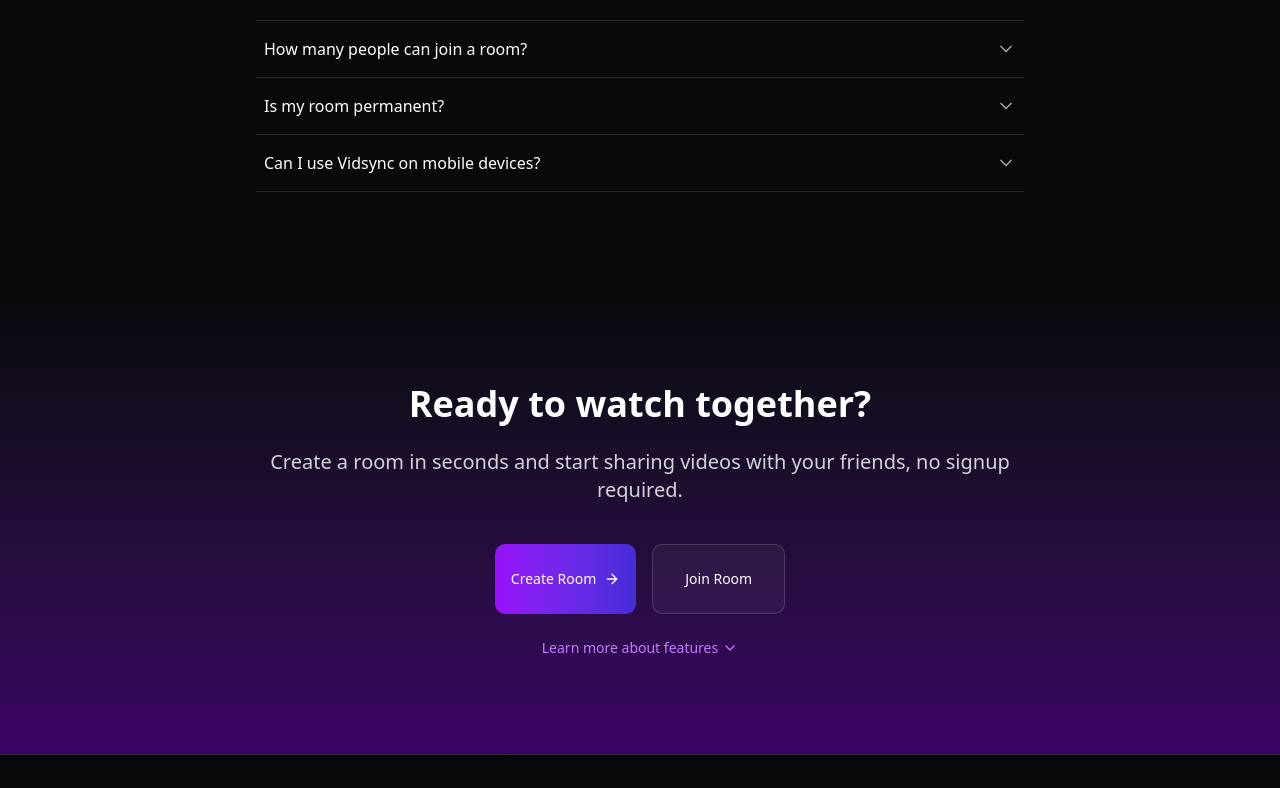
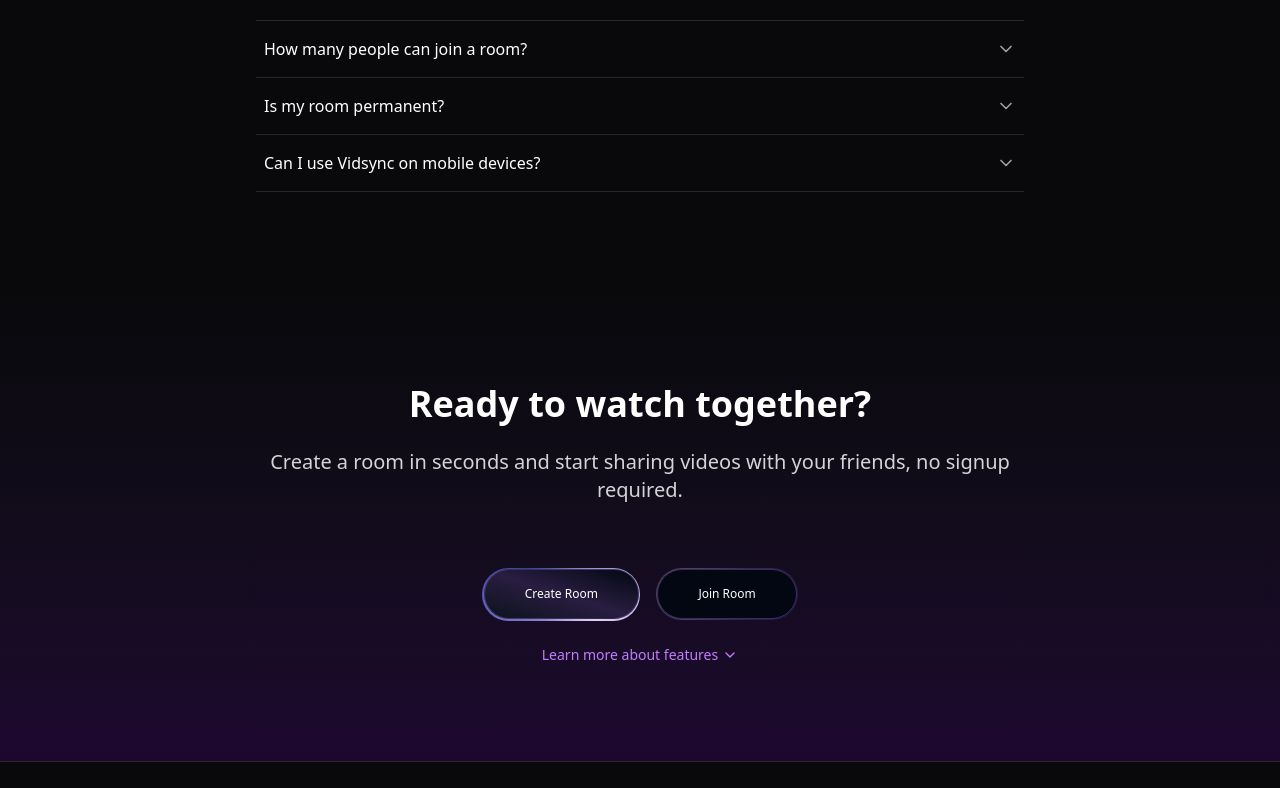
Before and after one commit to MohammedHamza0631/vidsync-fe, a Next.js app: page / in a window 1280 px wide. Shown: the part 2640-3428 px from the top of the page. Built offline with nearby package versions, Linux system fonts and the light colour scheme.

Commit message:
Styles Matched

```diff
--- a/app/create-room/page.jsx
+++ b/app/create-room/page.jsx
@@ -107,7 +107,10 @@ export default function CreateRoomPage() {
               <Button
                 type="submit"
                 disabled={loading}
-                className="bg-gradient-to-r from-purple-600 to-indigo-700 hover:from-purple-700 hover:to-indigo-800 text-white py-6 h-auto font-medium rounded-lg w-full flex items-center justify-center gap-2"
+                // variant="cushy"
+                // className="py-6 h-auto font-medium w-full flex items-center justify-center gap-2"
+                variant="cushy"
+                className="bg-indigo-600 hover:bg-indigo-700 text-white py-6 h-auto font-medium rounded-full w-full flex items-center justify-center gap-2"
                 aria-label="Create Room"
               >
                 {loading ? 'Creating...' : 'Create Room'}
--- a/app/join-room/page.jsx
+++ b/app/join-room/page.jsx
@@ -98,7 +98,9 @@ export default function JoinRoomPage() {
               <Button
                 type="submit"
                 disabled={loading}
-                className="bg-gradient-to-r from-purple-600 to-indigo-700 hover:from-purple-700 hover:to-indigo-800 text-white py-6 h-auto font-medium rounded-lg w-full flex items-center justify-center gap-2"
+                variant="cushy"
+                // className="py-6 h-auto font-medium w-full flex items-center justify-center gap-2"
+                className="bg-indigo-600 hover:bg-indigo-700 text-white py-6 h-auto font-medium rounded-full w-full flex items-center justify-center gap-2"
                 aria-label="Join Room"
               >
                 {loading ? "Joining..." : "Join Room"}
--- a/app/page.jsx
+++ b/app/page.jsx
@@ -125,7 +125,7 @@ export default function Home() {
       </section>
 
       {/* Final CTA section */}
-      <section className="py-24 bg-gradient-to-b from-zinc-950 to-purple-950">
+      <section className="py-24 bg-gradient-to-b from-zinc-950 to-purple-950/40">
         <div className="container px-4 mx-auto">
           <motion.div
             initial={{ opacity: 0, scale: 0.9 }}
@@ -139,10 +139,11 @@ export default function Home() {
               Create a room in seconds and start sharing videos with your friends, no signup required.
             </p>
             <div className="mt-10 flex flex-col sm:flex-row gap-4 justify-center">
-              <Button
+              {/* <Button
                 asChild
                 size="lg"
-                className="bg-gradient-to-r from-purple-600 to-indigo-700 hover:from-purple-700 hover:to-indigo-800 text-white px-8 py-6 h-auto font-medium rounded-lg"
+                variant="cushy"
+                className="bg-indigo-600 hover:bg-indigo-700 text-white py-6 h-auto font-medium rounded-full"
               >
                 <Link href="/create-room" className="flex items-center gap-2">
                   Create Room <ArrowRight className="h-5 w-5" />
@@ -152,13 +153,42 @@ export default function Home() {
               <Button
                 asChild
                 size="lg"
-                variant="outline"
-                className="border-purple-700/50 bg-purple-950/50 text-white hover:bg-purple-900/30 hover:text-white px-8 py-6 h-auto font-medium rounded-lg"
+                variant="cushy"
+                className="bg-indigo-600 hover:bg-indigo-700 text-white py-6 h-auto font-medium rounded-full"
               >
                 <Link href="/join-room">
                   Join Room
                 </Link>
-              </Button>
+              </Button> */}
+              <div className="flex flex-col sm:flex-row items-center justify-center gap-4 mt-6">
+                <span className="relative inline-block overflow-hidden rounded-full p-[1.5px] w-full sm:w-auto">
+                  <span className="absolute inset-[-1000%] animate-[spin_2s_linear_infinite] bg-[conic-gradient(from_90deg_at_50%_50%,#E2CBFF_0%,#393BB2_50%,#E2CBFF_100%)]" />
+                  <div className="inline-flex h-full w-full cursor-pointer items-center justify-center rounded-full bg-white dark:bg-gray-950 text-xs font-medium backdrop-blur-3xl">
+                    <a
+                      href="/create-room"
+                      className="inline-flex rounded-full text-center group items-center w-full justify-center bg-gradient-to-tr from-zinc-300/20 via-purple-400/30 to-transparent dark:from-zinc-300/5 dark:via-purple-400/20 text-gray-900 dark:text-white border-input border-[1px] hover:bg-gradient-to-tr hover:from-zinc-300/30 hover:via-purple-400/40 hover:to-transparent dark:hover:from-zinc-300/10 dark:hover:via-purple-400/30 transition-all sm:w-auto py-4 px-10"
+                    >
+                      Create Room
+                    </a>
+                  </div>
+                </span>
+
+
+                  <span className="relative inline-block overflow-hidden rounded-full p-[1px] w-full sm:w-auto">
+                    <span
+                      className="absolute inset-[-1000%] animate-[spin_4s_linear_infinite] opacity-30 bg-[conic-gradient(from_90deg_at_50%_50%,#E2CBFF_0%,#393BB2_50%,#E2CBFF_100%)]" />
+                    <div
+                      className="inline-flex h-full w-full cursor-pointer items-center justify-center rounded-full bg-white dark:bg-gray-950 text-xs font-medium backdrop-blur-3xl">
+                      <a
+                        href="/join-room"
+                        className="inline-flex w-full rounded-full text-center items-center justify-center bg-transparent text-gray-900 dark:text-white border-input border-[1px] border-purple-400/30 hover:bg-purple-400/10 transition-all sm:w-auto py-4 px-10"
+                      >
+                        Join Room
+                      </a>
+                    </div>
+                  </span>
+
+              </div>
             </div>
             <div className="mt-6">
               <button
--- a/components/ui/button.jsx
+++ b/components/ui/button.jsx
@@ -20,6 +20,7 @@ const buttonVariants = cva(
         ghost:
           "hover:bg-accent hover:text-accent-foreground dark:hover:bg-accent/50",
         link: "text-primary underline-offset-4 hover:underline",
+        cushy: "text-white shadow-lg shadow-gray-500/20 hover:shadow-lg hover:shadow-gray-500/30 active:scale-95 active:shadow-md active:shadow-gray-600/30 transition-all duration-150 border-none focus-visible:ring-purple-400/70 focus-visible:ring-4 backdrop-blur-sm",
       },
       size: {
         default: "h-9 px-4 py-2 has-[>svg]:px-3",
```
